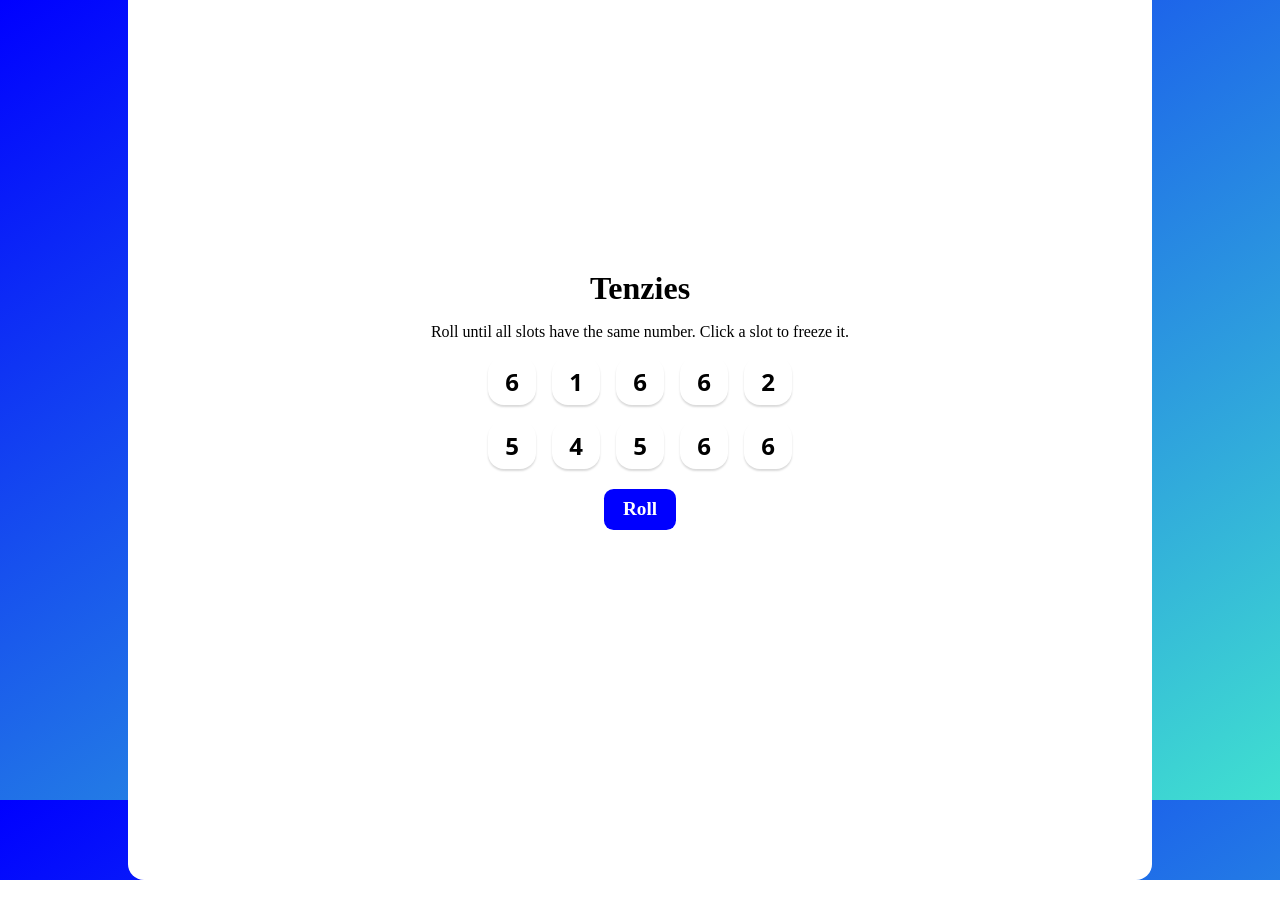
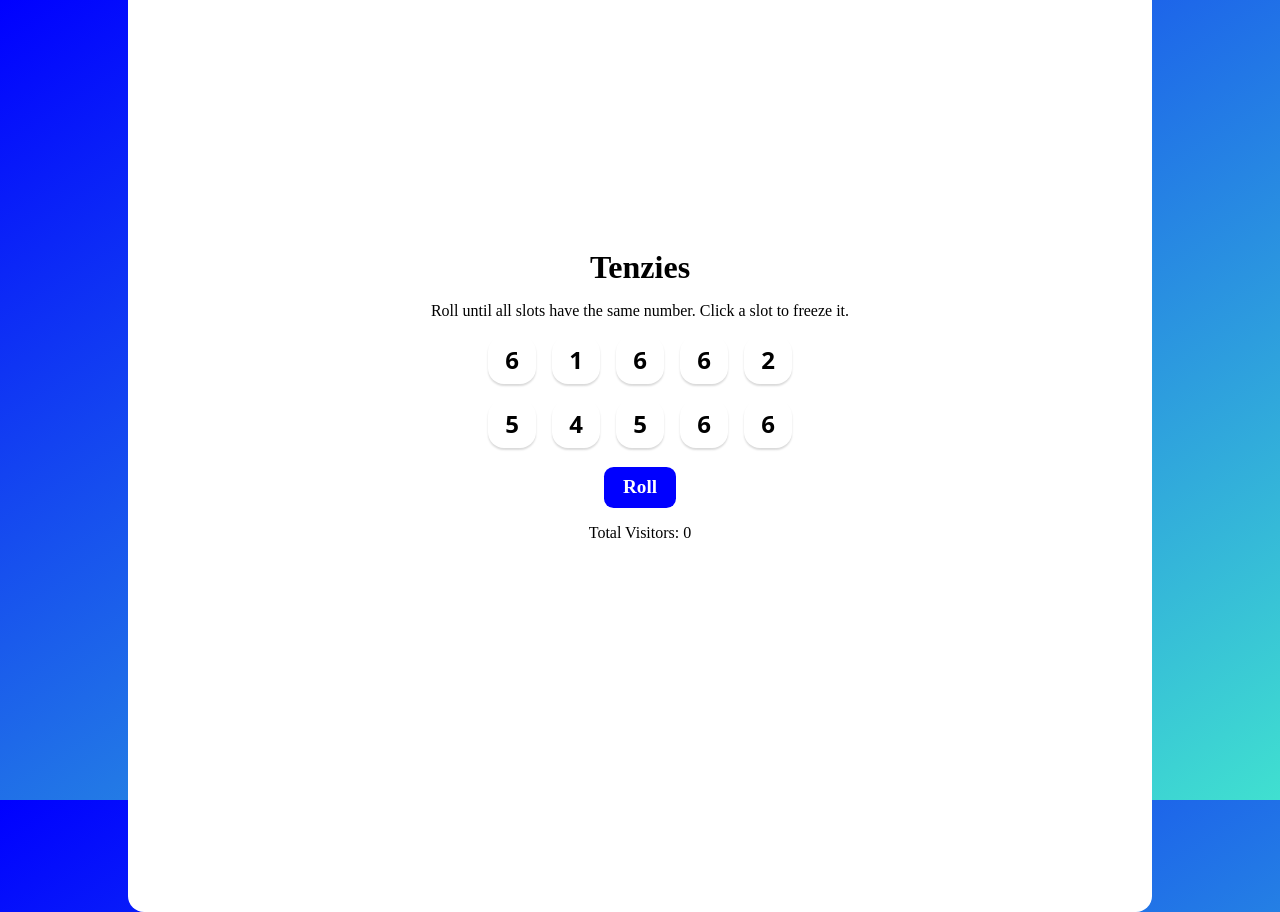
Before and after one commit to serenevoid/react-games, a React (Vite) app: page / in a window 1280 px wide. Before the commit the page ends 880 px from the top, so only its background shows below. Built offline with nearby package versions, Linux system fonts and the light colour scheme; no server answers.

Commit message:
feat: added visitor count

```diff
--- a/src/App.tsx
+++ b/src/App.tsx
@@ -8,6 +8,7 @@ const App = () => {
 
     const [dieValues, setDieValues] = React.useState(rollDice());
     const [tenzies, setTenzies] = React.useState(false);
+    const [visitors, setVisitors] = React.useState(0);
 
     React.useEffect(() => {
         if (dieValues.every(die => die.isHeld)) {
@@ -18,6 +19,14 @@ const App = () => {
             }
         }
     }, [dieValues]);
+
+    React.useEffect(() => {
+        fetch("https://api.countapi.xyz/hit/sv_tenzies")
+        .then(res => res.json())
+        .then(res => {
+            setVisitors(res.value);
+        })
+    }, []);
 
     function generateDie() {
         return {
@@ -82,6 +91,7 @@ const App = () => {
             >
                 {tenzies ? "New Game" : "Roll"}
             </div>
+            <p>Total Visitors: {visitors}</p>
             {tenzies && <Confetti />}
         </div>
     )
--- a/src/style.css
+++ b/src/style.css
@@ -12,7 +12,7 @@ body {
 }
 
 h1 {
-    margin: 0;
+    margin: 0.2em 0 0 0;
 }
 
 p {
@@ -21,7 +21,7 @@ p {
 
 .container {
     width: 80vw;
-    height: 75vw;
+    height: 80vw;
     padding: 1em;
     background-color: white;
     border-radius: 1em;
```
